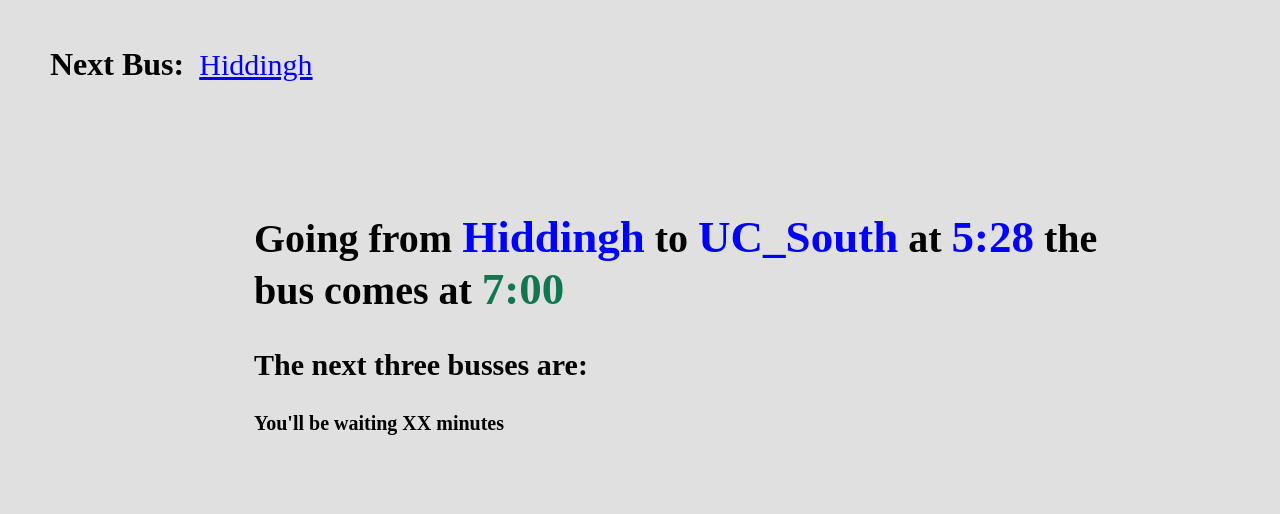
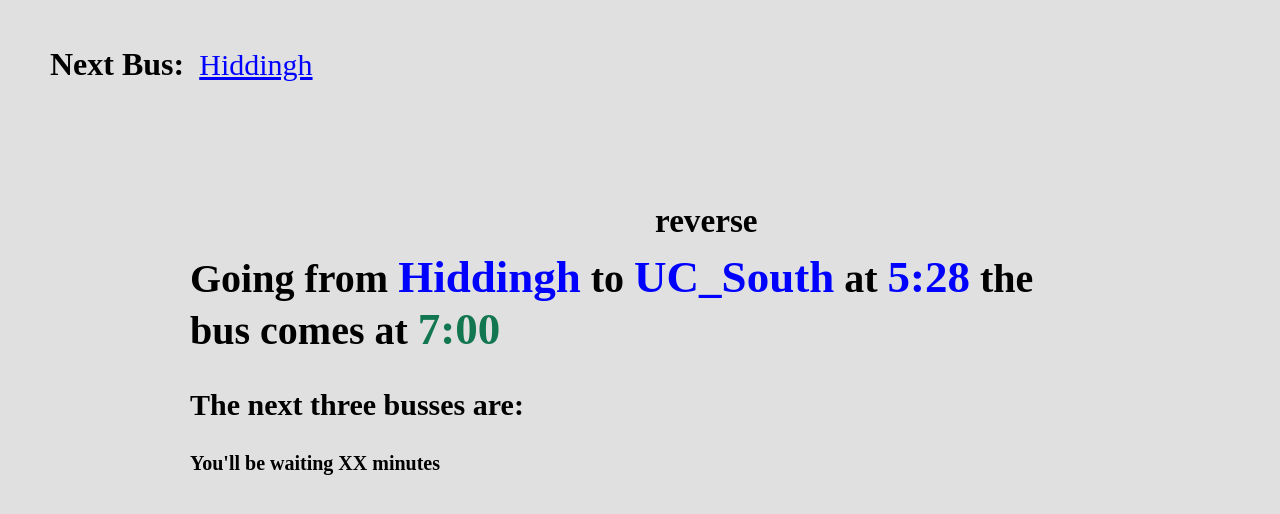
Before and after one commit to lucascarrr/next-bus, a React (Create React App) app: page / in a window 1280 px wide. Shown: the top 514 px of the page. Built offline with nearby package versions, Linux system fonts and the light colour scheme; a web font is replaced by a local one.

Commit message:
reverse button

```diff
--- a/src/App.css
+++ b/src/App.css
@@ -18,8 +18,8 @@ header h1 {
 
 main {
   position: absolute;
-  top: 40%;
-  left: 55%;
+  top: 45%;
+  left: 50%;
   transform: translate(-50%, -50%);
   width: 100%;
   max-width: 900px; /* Optional: set a maximum width */
@@ -89,6 +89,15 @@ header {
   font-size: 40px;
 }
 
+.reverseButton {
+  position: absolute;
+  top: -115px;
+  left: 455px;
+  z-index: 10; /* Makes sure it's on top of other elements */
+  margin: 10px; /* Adjust this value to place it where you want */
+  cursor: pointer; /* Optional: for better user interaction */
+}
+
 .bold-blue {
   font-weight: bolder;
   color: blue;
--- a/src/App.js
+++ b/src/App.js
@@ -29,36 +29,38 @@ function App() {
   // Toggle the options list visibility
   const toggleOptions = () => setShowOptions(!showOptions);
 
+  const switchPlaces = () => {
+    const tempSrc = src;
+    const tempDest = destination;
+    setSrc(tempDest);
+    setDestination(tempSrc);
+    console.log(`Switching: source ${tempSrc} dest ${tempDest}`);
+  };
+
   // Handle route selection
   const selectRoute = (selectedRoute) => {
     setRoute(selectedRoute);
     const selectedRouteData = routesData[selectedRoute];
     setShowOptions(false); // Close the options list after selection
-    console.log("Selected Route is: " + selectedRoute);
     setSrc(selectedRouteData.src);
     setDestination(selectedRouteData.destination);
   };
 
-  // Update time when the component mounts
-  useEffect(() => {
-    const currentTime = new Date();
-    const hours = currentTime.getHours();
-    const minutes = currentTime.getMinutes().toString().padStart(2, "0");
-    setFormattedTime(`${hours}:${minutes}`);
-
+  // Move getNextTimes outside of useEffect for accessibility
   function getNextTimes(route) {
     // Fetch the JSON file corresponding to the route
     fetch("/assets/" + route + ".json")
       .then((response) => response.json())
       .then((data) => {
         // Get the correct schedule based on the day NA for now
-          //TODO determine if weekday
-          findNextBus(data.schedule.weekday, src, destination, currentTime);
+        findNextBus(data.schedule.weekday, src, destination);
       });
   }
-    function findNextBus(schedule, src_arg, dst_arg, current_time) {
-      let currentHour = current_time.getHours();
-      let currentMinute = current_time.getMinutes();
+
+  function findNextBus(schedule, src_arg, dst_arg) {
+    const currentTime = new Date();
+    let currentHour = currentTime.getHours();
+    let currentMinute = currentTime.getMinutes();
     let currentTimeInMinutes = currentHour * 60 + currentMinute; // Convert current time to minutes
 
     let closestTime = null;
@@ -96,8 +98,23 @@ function App() {
     }
   }
 
+  // Update time when the component mounts
+  useEffect(() => {
+    const currentTime = new Date();
+    const hours = currentTime.getHours();
+    const minutes = currentTime.getMinutes().toString().padStart(2, "0");
+    setFormattedTime(`${hours}:${minutes}`);
+
+    // Get the next bus on mount
     getNextTimes(route);
-  }, []);
+  }, [route]); // Re-run when the route changes
+
+  // Trigger getNextTimes when src or destination change
+  useEffect(() => {
+    if (src && destination) {
+      getNextTimes(route); // Fetch new bus times after src/destination change
+    }
+  }, [src, destination, route]);
 
   return (
     <div className="App">
@@ -123,6 +140,9 @@ function App() {
 
       <main>
         <div className="information">
+          <div className="reverseButton" onClick={switchPlaces}>
+            <h5>reverse</h5>
+          </div>
           <h2 id="route-info">
             Going from <span className="bold-blue">{src}</span> to{" "}
             <span className="bold-blue">{destination}</span> at{" "}
```
Lines whose indentation alone changed are shown as unchanged.
